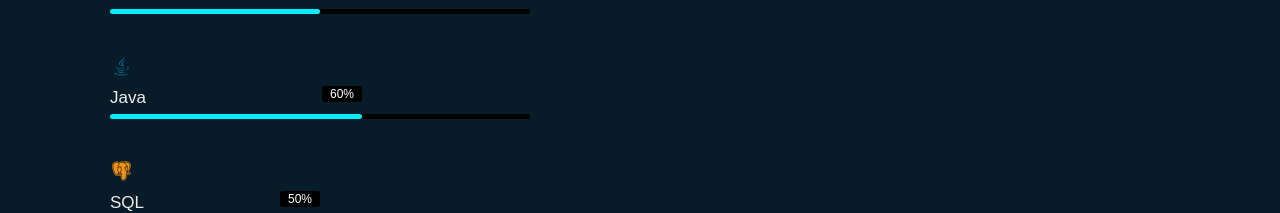
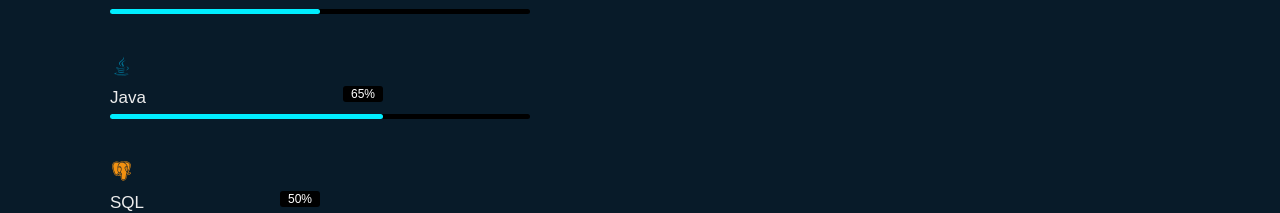
Before and after one commit to Asvinraj2/PORTFOLIO, a React (Vite) app: page / in a window 1280 px wide. Shown: the part 3421-3634 px from the top of the page. Built offline with nearby package versions, Linux system fonts and the light colour scheme.

Commit message:
updated java skill percentage in this file

```diff
--- a/src/components/MySkills/MySkills.css
+++ b/src/components/MySkills/MySkills.css
@@ -84,7 +84,7 @@ section {
 }
 
 .progress-line.java span {
-    width: 60%;
+    width: 65%;
 }
 
 .progress-line.sql span {
@@ -122,7 +122,7 @@ section {
 }
 
 .progress-line.java span::after {
-    content: "60%";
+    content: "65%";
 }
 
 .progress-line.sql span::after {
```
